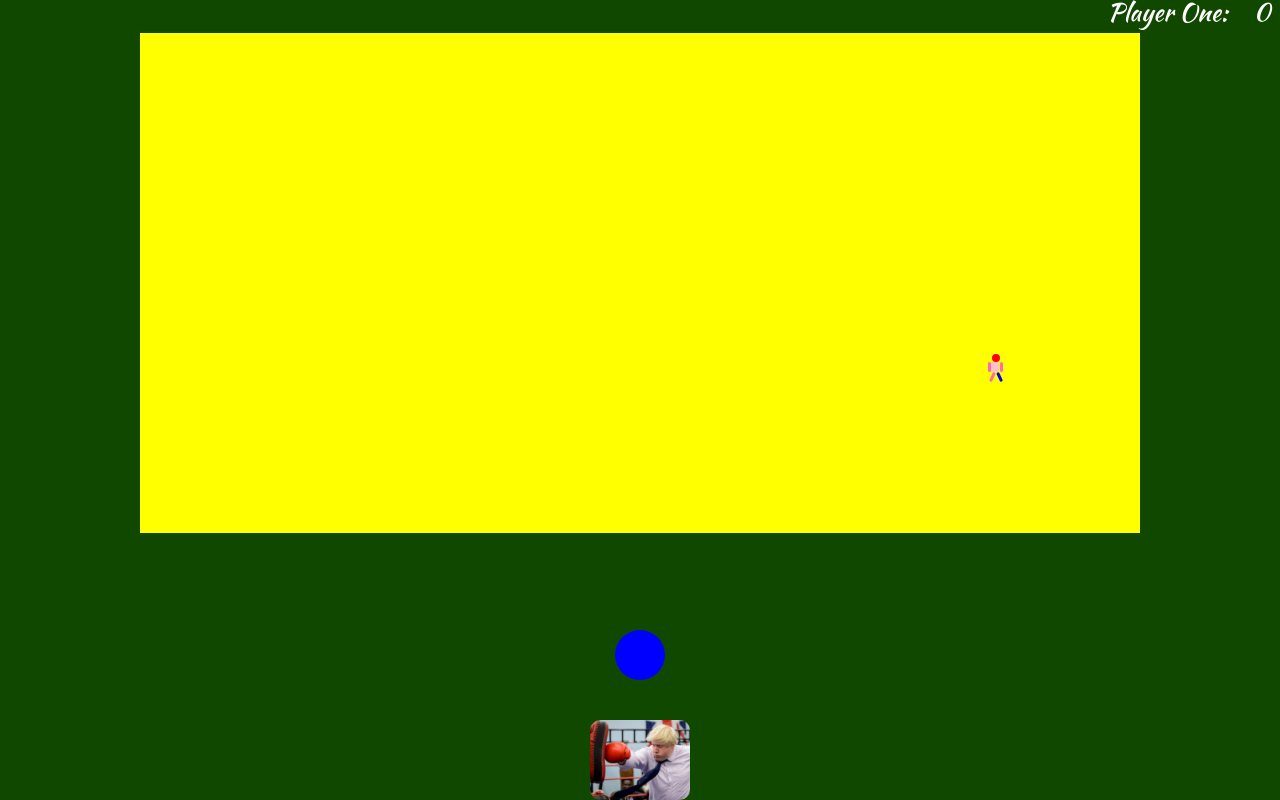
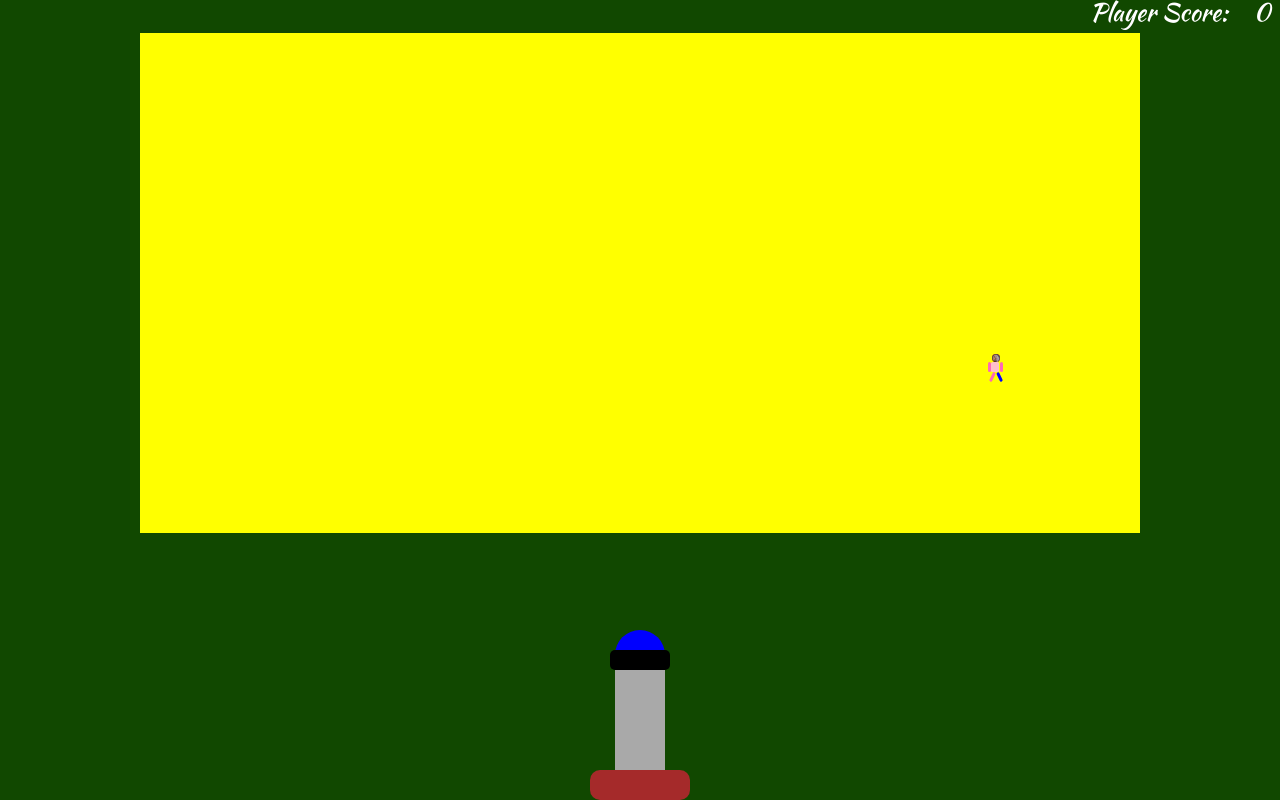
Before and after one commit to syounger-ut/wdi-project-1, a PHP site: page /main.html in a window 1280 px wide. Run offline with PHP 8.4, Linux system fonts and the light colour scheme.

Commit message:
added a cannon to the bottom of the page to fire the cat, it tracks the mouse movement

```diff
--- a/css/style.css
+++ b/css/style.css
@@ -82,19 +82,6 @@ img {
   background-color: blue;
 }
 
-.player {
-  width: 100px;
-  height: 80px;
-  position: absolute;
-  left: 50%;
-  margin-left: -50px;
-  bottom: 0;
-  background-color: yellow;
-  background-image: url("../images/boris.jpg");
-  background-size: cover;
-  border-radius: 10px;
-}
-
 #cat {
   background-color: black;
   display: inline-block;
@@ -139,6 +126,19 @@ img {
   background: red;
   border-radius: 50%;
   margin: 0 auto;
+
+
+  display: flex;
+    flex-direction: column;
+    flex-wrap: wrap;
+    align-items: flex-start;
+}
+
+#politician img{
+  max-width: 5rem;
+  max-height: 5rem;
+  object-fit: cover;
+  border-radius: 50%;
 }
 .torso {
   height: 6rem;
@@ -175,3 +175,31 @@ div.leg:last-child{
   left: 60%;
   transform: rotate(-25deg)
 }
+/*=========================================================*/
+/*Cannon Styling*/
+.cannon {
+  position: absolute;
+  left: 50%;
+  margin-left: -50px;
+  bottom: 0;
+}
+.cannonOne{
+  height: 20px;
+  width: 60px;
+  background: black;
+  margin: 0 auto;
+  border-radius: 5px;
+}
+.cannonTwo{
+  height: 100px;
+  width: 50px;
+  background: darkgrey;
+  margin: 0 auto;
+}
+.cannonThree{
+  height: 30px;
+  width: 100px;
+  background: brown;
+  margin: 0 auto;
+  border-radius: 10px
+}
--- a/js/app.js
+++ b/js/app.js
@@ -1,14 +1,39 @@
 var playerScore = 0;
 var $politician, $cat;
 var moving      = true;
+var politicianNo = 0;
+
+var politicians = [ "alexS.jpg", "borisJ.jpg", "davidC.jpg", "edM.jpg", "jeremyC.jpg", "nicolaS.jpg", "nigelF.jpg" ]
 
 $(document).ready(function() {
   $(document).click(catMove);
   startPosition();
+  $(document).on('mousemove', findAngle);
 });
 
 function randNum(max, min) {
   return Math.random() * (max - min + 1) + min;
+}
+
+function findAngle(event) {
+
+  var cannonPosition = $('.cannon').offset();
+  var x = event.pageX-50;
+  var y = event.pageY-50;
+
+  var height = cannonPosition.left - x;
+  var width = cannonPosition.top - y;
+  var answer = Math.atan2(height, width) * 180 / Math.PI;
+  $('.cannon').css({'transform' : 'rotate(' + (answer*-1) + 'deg)'});
+}
+
+function politicianCount() {
+  var allPoliticians = politicians.length;
+  if(politicianNo >= allPoliticians) {
+    politicianNo = 0;
+  } else {
+    return politicianNo;
+  }
 }
 
 function startPosition() {
@@ -21,35 +46,19 @@ function startPosition() {
 function addPoliticianAndCatToBoard(x,y) {
   if ($politician) $politician.stop().remove();
   if ($cat)        $cat.stop().remove();
-
   $politician = $(
     "<div class='body'>" +
-      "<div class='head' id='politician'></div>" +
-      "<div class='arm'></div>" +
-      "<div class='torso'></div>" +
-      "<div class='arm'></div>" +
-      "<div class='leg'></div>" +
-      "<div class='leg'></div>" +
+      "<div class = 'head' id='politician'></div>" +
+      "<div class = 'arm'></div>" +
+      "<div class = 'torso'></div>" +
+      "<div class = 'arm'></div>" +
+      "<div class = 'leg'></div>" +
+      "<div class = 'leg'></div>" +
     "</div>"
   );
-
-
-
   $('.gameContainer').append($politician);
-    //+
-
-    // "<div class='body'>" +
-    //   "<div class='head' id='politician'></div>" +
-    //   "<div class='arm'></div>" +
-    //   "<div class='torso'></div>" +
-    //   "<div class='arm'></div>" +
-    //   "<div class='leg'></div>" +
-    //   "<div class='leg'></div>" +
-    // "</div>"
- // );
-  // $politician = $("<div class='head' id='politician'></div>")
   $cat        = $("<div id='cat'></div>");
-  // $('.gameContainer').append($politician);
+  $('#politician').append("<img src='images/" + politicians[politicianNo] +"'>")
   $('.gameContainer').append($cat);
   $politician.offset({left: x, top: y})
   movePolitician();
@@ -94,7 +103,9 @@ function confirmHit() {
   moving = false;
   $politician.effect('explode');
   $cat.effect('explode');
-  playerScore += 1;
+  playerScore ++;
+  politicianNo++;
+  politicianCount()
   $('#playerScore').html(playerScore);
   startPosition();
 }
--- a/main.html
+++ b/main.html
@@ -12,19 +12,14 @@
 </head>
 <body>
   <ul>
-    <li>Player One: </li>
+    <li>Player Score: </li>
     <li id=playerScore>0</li>
   </ul>
-  <div class="gameContainer">
-<!--     <div class="body">
-      <div class="head"></div>
-      <div class="arm"></div>
-      <div class="torso"></div>
-      <div class="arm"></div>
-      <div class="leg"></div>
-      <div class="leg"></div>
-    </div> -->
+  <div class="gameContainer"></div>
+    <div class="cannon">
+    <div class="cannonOne"></div>
+    <div class="cannonTwo"></div>
+    <div class="cannonThree"></div>
   </div>
-  <div class="player"></div>
 </body>
 </html>
```
Also changed, not shown: images/alexS.jpg (added), images/boris.jpg (deleted), images/borisJ.jpg (added), images/color-pallet.png (deleted), images/davidC.jpg (added), images/edM.jpg (added), images/jeremyC.jpg (added), images/nicolaS.jpg (added), images/nigelF.jpg (added), images/parliament.jpg (deleted).
